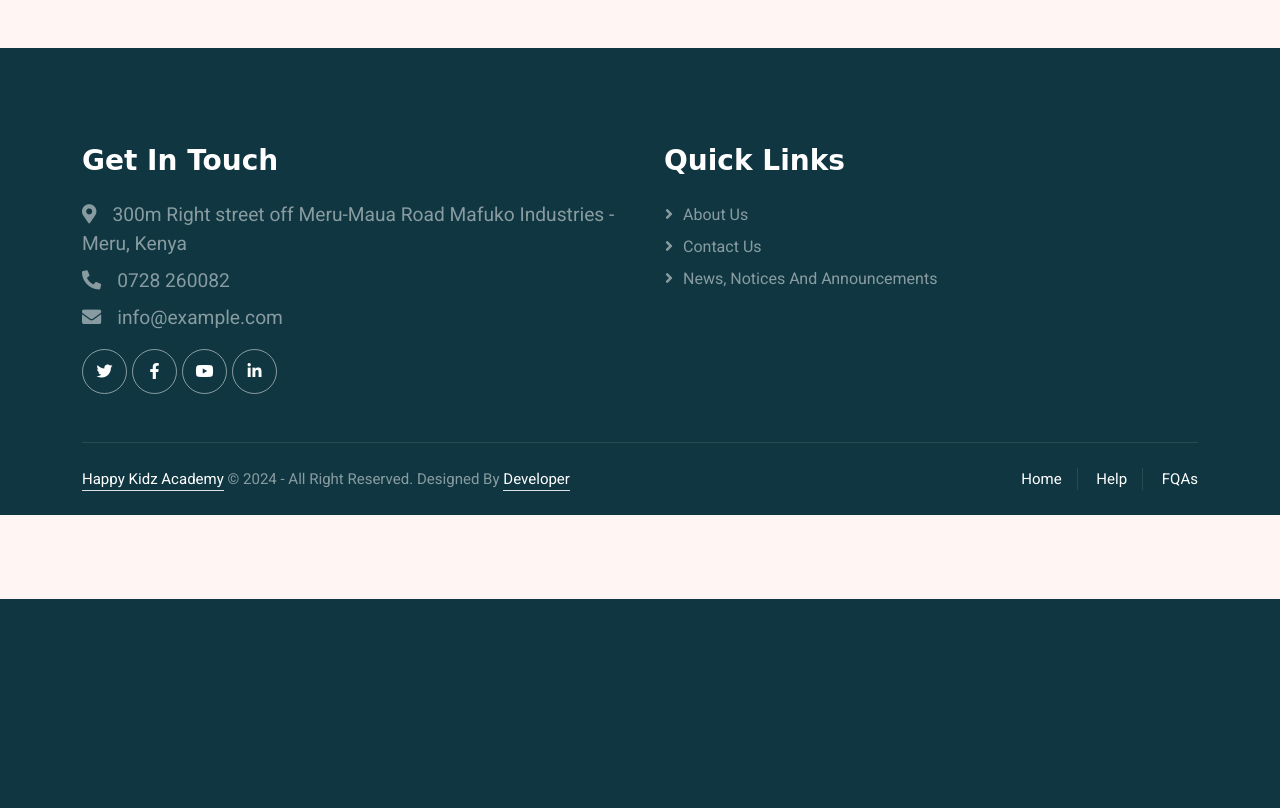
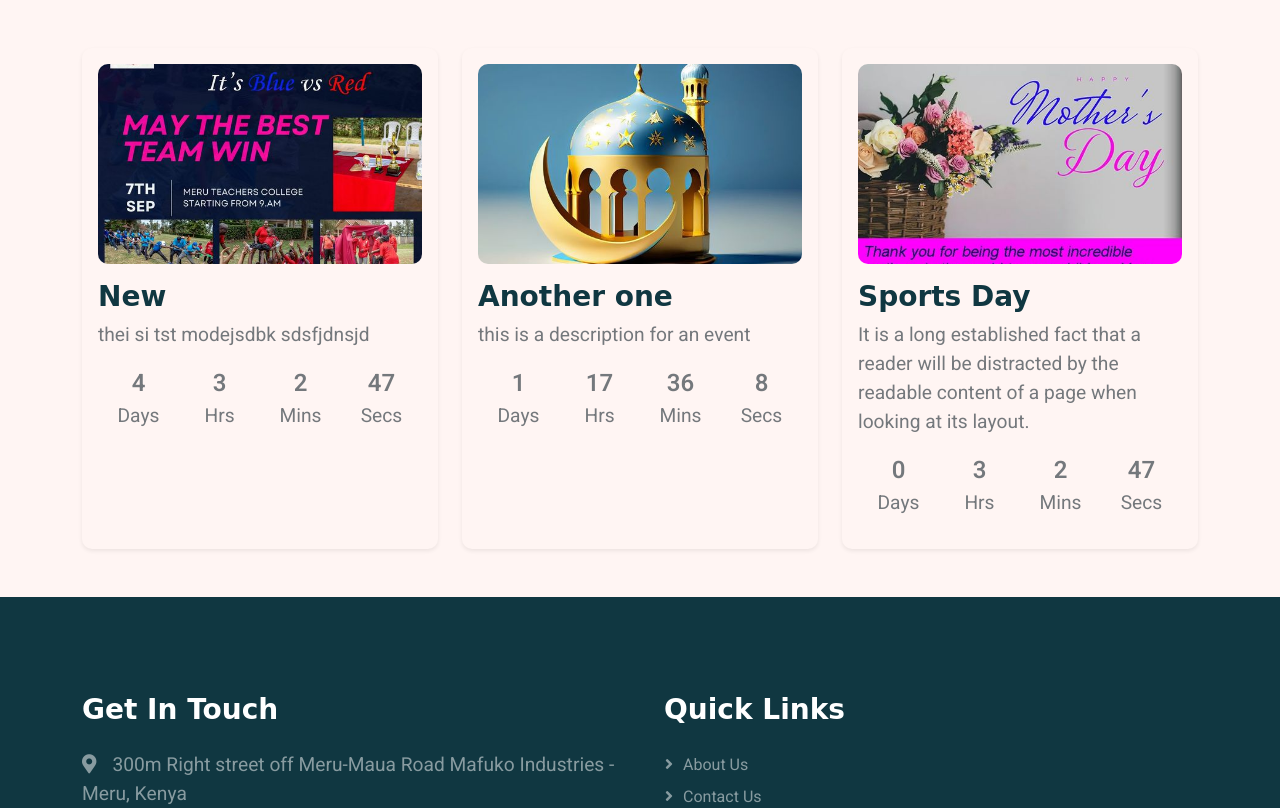
Before and after one commit to kavingojulius/Happy-Kidz-Academy, a Django app: page /events in a window 1280 px wide. Shown: the part 201-1009 px from the top of the page. Before the commit the page ends 800 px from the top, so only its background shows below. Run offline with Django 5.2, Linux system fonts and the light colour scheme; data comes from the database, SQL or seed files in the repository; both versions use the stored data as it was after the commit; some libraries are stand-ins or nearby versions.

Commit message:
made some changes

```diff
--- a/main/templates/main/events.html
+++ b/main/templates/main/events.html
@@ -6,6 +6,97 @@
 
 {% block content %}
 
+<!-- Events Page Layout -->
+<div class="container my-5">
+    <div class="row g-4">
+        <!-- Loop through all events passed from the backend -->
+        {% for event in events %}
+            <div class="col-md-4">
+                <div class="event-card bg-light p-3 rounded shadow-sm position-relative">
+                    <div class="event-image mb-3">
+                        <img src="{{ event.image.url }}" alt="{{ event.title }}" class="img-fluid rounded" style="max-height: 200px; object-fit: cover;">
+                    </div>
+                    <h3 class="event-title">{{ event.title }}</h3>
+                    <p>{{ event.content }}</p>
+
+                    <!-- Countdown Timer -->
+                    <div class="countdown d-flex justify-content-between text-center my-3">
+                        <div>
+                            <span id="days-{{ forloop.counter0 }}">00</span> Days
+                        </div>
+                        <div>
+                            <span id="hours-{{ forloop.counter0 }}">00</span> Hrs
+                        </div>
+                        <div>
+                            <span id="minutes-{{ forloop.counter0 }}">00</span> Mins
+                        </div>
+                        <div>
+                            <span id="seconds-{{ forloop.counter0 }}">00</span> Secs
+                        </div>
+                    </div>
+
+                    <!-- <a href="#" class="btn btn-primary w-100">View Event</a> -->
+                </div>
+            </div>
+        {% endfor %}
+    </div>
+</div>
+
+<!-- Custom CSS for the event cards -->
+<style>
+    .event-card {
+        height: 100%;
+    }
+    .event-image img {
+        width: 100%;
+        max-height: 200px;
+        object-fit: cover;
+    }
+    .countdown div {
+        flex: 1;
+    }
+    .countdown span {
+        display: block;
+        font-size: 1.5rem;
+        font-weight: bold;
+    }
+</style>
+
+<script>
+    document.addEventListener('DOMContentLoaded', function() {
+        // Get the event end timestamps passed from the Django backend
+        const eventEndTimestamps = {{ event_end_timestamps|safe }};
+
+        // Initialize countdown for each event
+        eventEndTimestamps.forEach(function(timestamp, index) {
+            const countdownInterval = setInterval(function() {
+                const now = new Date().getTime(); // Current time in milliseconds
+                const distance = timestamp * 1000 - now; // Difference between event end and current time
+
+                // Calculate time components
+                const days = Math.floor(distance / (1000 * 60 * 60 * 24));
+                const hours = Math.floor((distance % (1000 * 60 * 60 * 24)) / (1000 * 60 * 60));
+                const minutes = Math.floor((distance % (1000 * 60 * 60)) / (1000 * 60));
+                const seconds = Math.floor((distance % (1000 * 60)) / 1000);
+
+                // Update the HTML for each event countdown
+                document.getElementById(`days-${index}`).innerHTML = days;
+                document.getElementById(`hours-${index}`).innerHTML = hours;
+                document.getElementById(`minutes-${index}`).innerHTML = minutes;
+                document.getElementById(`seconds-${index}`).innerHTML = seconds;
+
+                // If the countdown is over, stop the timer
+                if (distance < 0) {
+                    clearInterval(countdownInterval);
+                    document.getElementById(`days-${index}`).innerHTML = "00";
+                    document.getElementById(`hours-${index}`).innerHTML = "00";
+                    document.getElementById(`minutes-${index}`).innerHTML = "00";
+                    document.getElementById(`seconds-${index}`).innerHTML = "00";
+                }
+            }, 1000); // Update countdown every second
+        });
+    });
+</script>
 
 
 {% endblock %}
--- a/main/templates/main/index.html
+++ b/main/templates/main/index.html
@@ -83,7 +83,7 @@
 
                                 <h2 class="fw-bold">{{ event.title }}</h2>
                                 <p class="fs-5">{{ event.content }}</p>
-                                <a href="#" class="btn btn-outline-light fw-bold">View all events</a>
+                                <a href="{% url 'events' %}" class="btn btn-outline-light fw-bold">View all events</a>
                             </div>
                         </div>
                     </div>
--- a/main/views.py
+++ b/main/views.py
@@ -35,7 +35,16 @@ def news(request):
 
 def events(request):
 
-    return render(request, 'main/events.html')
+    # Fetch all upcoming events
+    events = Event.objects.filter(end_time__gte=timezone.now()).order_by('start_time')
+
+    # Create a list of end timestamps for all events
+    event_end_timestamps = [event.end_time.timestamp() for event in events]
+
+    return render(request, 'main/events.html', {
+        'events': events,  # Pass all events here
+        'event_end_timestamps': event_end_timestamps,  # List of end timestamps for JS countdown
+    })
 
 def contact_us(request):
 
```
Also changed, not shown: db.sqlite3.
